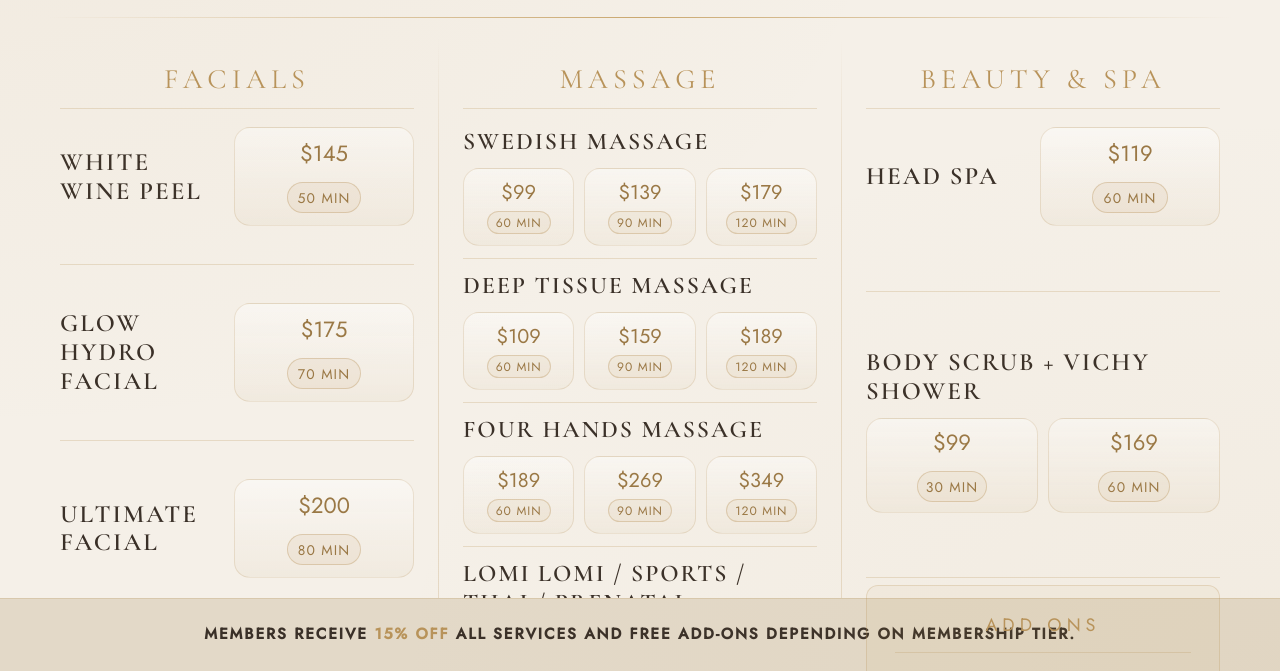
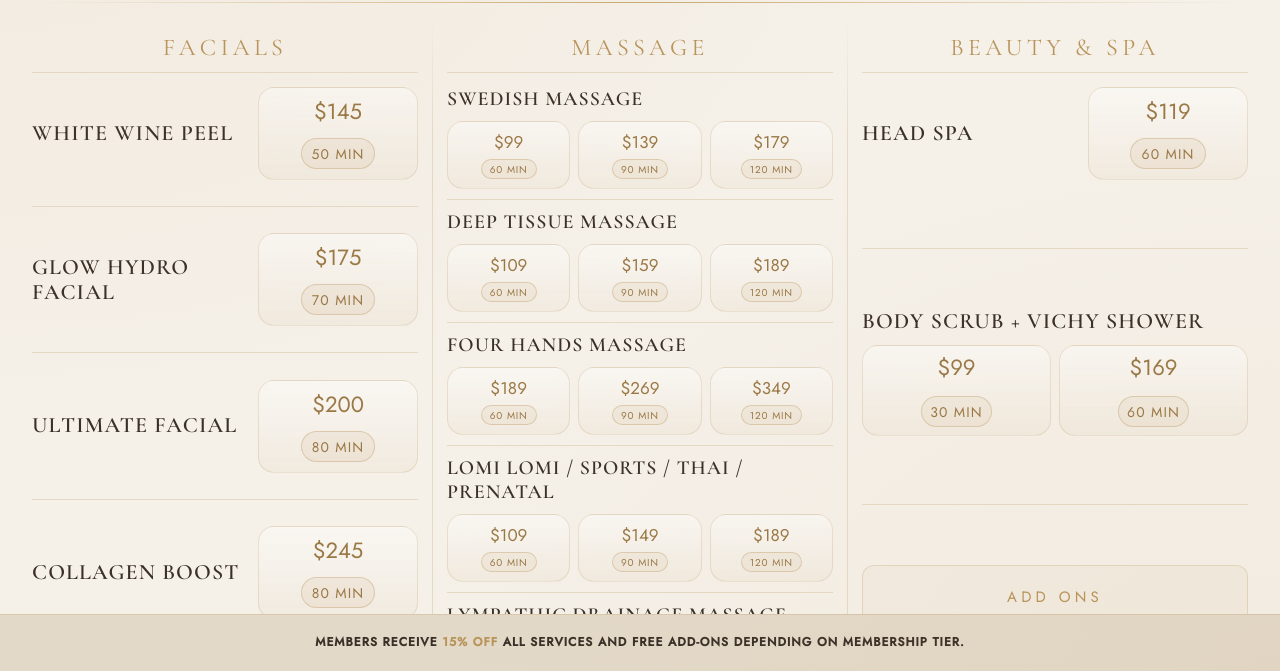
Before and after one commit to Ayovex/YD-Day-Spa-Menu-2, a plain HTML site: page index.html in a window 1280 px wide. Shown: the part 129-800 px from the top of the page. Drawn offline with nearby package versions, Linux system fonts and the light colour scheme.

Commit message:
Add responsive menu layout adjustments

```diff
--- a/index.html
+++ b/index.html
@@ -425,6 +425,138 @@
     width: 86px;
     height: auto;
   }
+
+  @media (max-width: 1680px), (max-height: 980px) {
+    .header {
+      padding: 24px 36px 16px;
+    }
+
+    .menu-grid {
+      padding: 0 24px;
+    }
+
+    .col {
+      padding: 18px 18px 14px;
+    }
+
+    .service-divider {
+      margin: 10px 0;
+    }
+
+    .featured-col .service-name,
+    .featured-col .beauty-name,
+    .featured-col .massage-name {
+      font-size: clamp(22px, 1.65vw, 27px);
+    }
+
+    .featured-col .service-meta {
+      min-width: 160px;
+      padding: 12px 16px 10px;
+    }
+
+    .massage-tiers {
+      gap: 8px;
+      margin-top: 10px;
+    }
+
+    .addons-section {
+      padding: 20px 22px;
+    }
+
+    .banner {
+      padding: 18px 32px 20px;
+    }
+  }
+
+  @media (max-width: 1440px), (max-height: 860px) {
+    .spa-name {
+      font-size: clamp(42px, 3.1vw, 54px);
+    }
+
+    .spa-tagline {
+      font-size: clamp(11px, 0.84vw, 14px);
+      letter-spacing: 0.22em;
+    }
+
+    .menu-grid {
+      padding: 0 18px;
+    }
+
+    .col {
+      padding: 14px 14px 10px;
+    }
+
+    .col-title {
+      font-size: clamp(24px, 1.8vw, 30px);
+      margin-bottom: 14px;
+      padding-bottom: 10px;
+    }
+
+    .service-row {
+      gap: 10px;
+    }
+
+    .service-name,
+    .beauty-name {
+      font-size: clamp(18px, 1.25vw, 22px);
+      letter-spacing: 0.05em;
+    }
+
+    .massage-name {
+      font-size: clamp(20px, 1.42vw, 24px);
+      letter-spacing: 0.05em;
+    }
+
+    .service-meta {
+      min-width: 102px;
+      padding: 10px 10px 8px;
+      gap: 6px;
+    }
+
+    .service-price,
+    .tier-price {
+      font-size: clamp(17px, 1.18vw, 20px);
+    }
+
+    .service-duration,
+    .tier-duration {
+      font-size: clamp(10px, 0.72vw, 12px);
+    }
+
+    .massage-tier {
+      min-height: 68px;
+      padding: 10px 8px 8px;
+    }
+
+    .beauty-services-list > .addons-section {
+      margin-top: 0;
+      transform: none;
+    }
+
+    .addons-title {
+      font-size: clamp(15px, 1.05vw, 18px);
+      margin-bottom: 14px;
+      padding-bottom: 10px;
+    }
+
+    .addon-name {
+      font-size: clamp(15px, 1vw, 18px);
+    }
+
+    .addon-price {
+      font-size: clamp(17px, 1.1vw, 20px);
+    }
+
+    .banner-text {
+      font-size: clamp(12px, 0.95vw, 16px);
+      letter-spacing: 0.08em;
+    }
+
+    .botanical {
+      width: 64px;
+      margin-top: 10px;
+    }
+  }
 </style>
 </head>
 <body>
```
